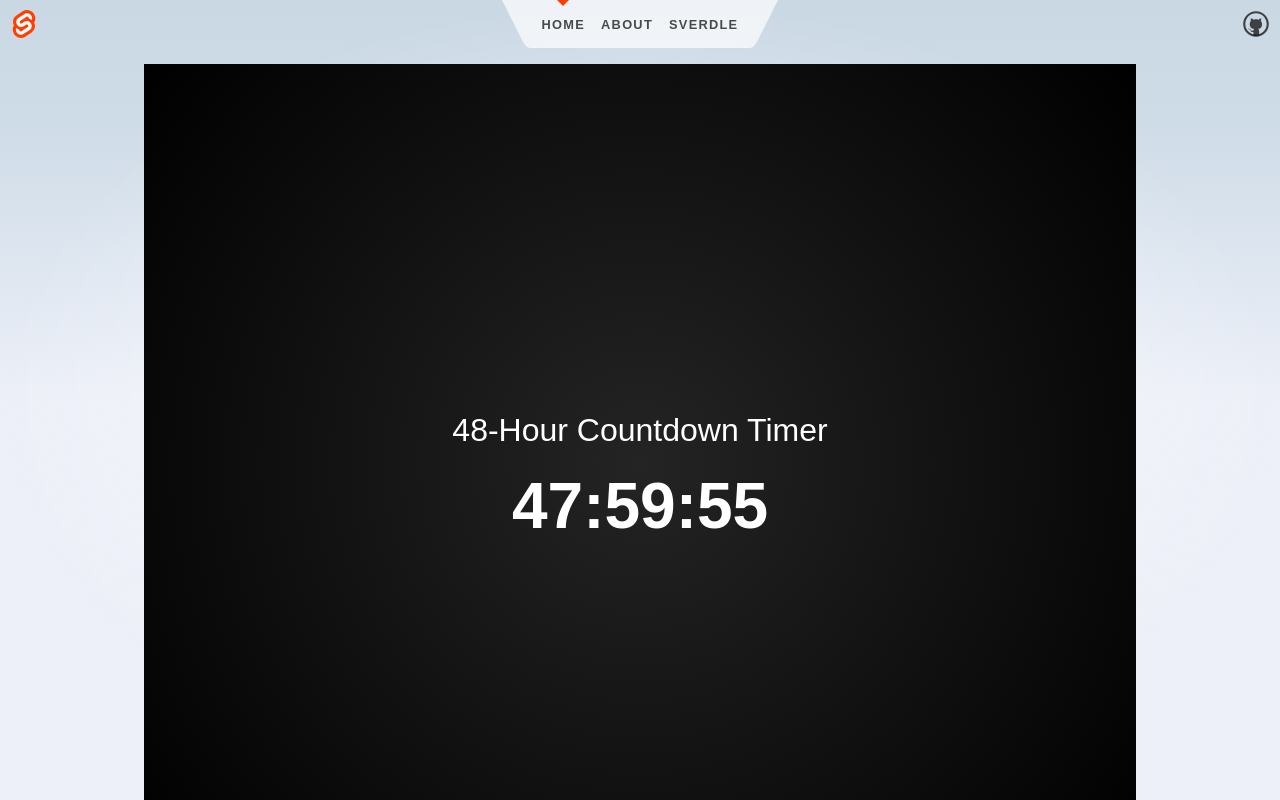
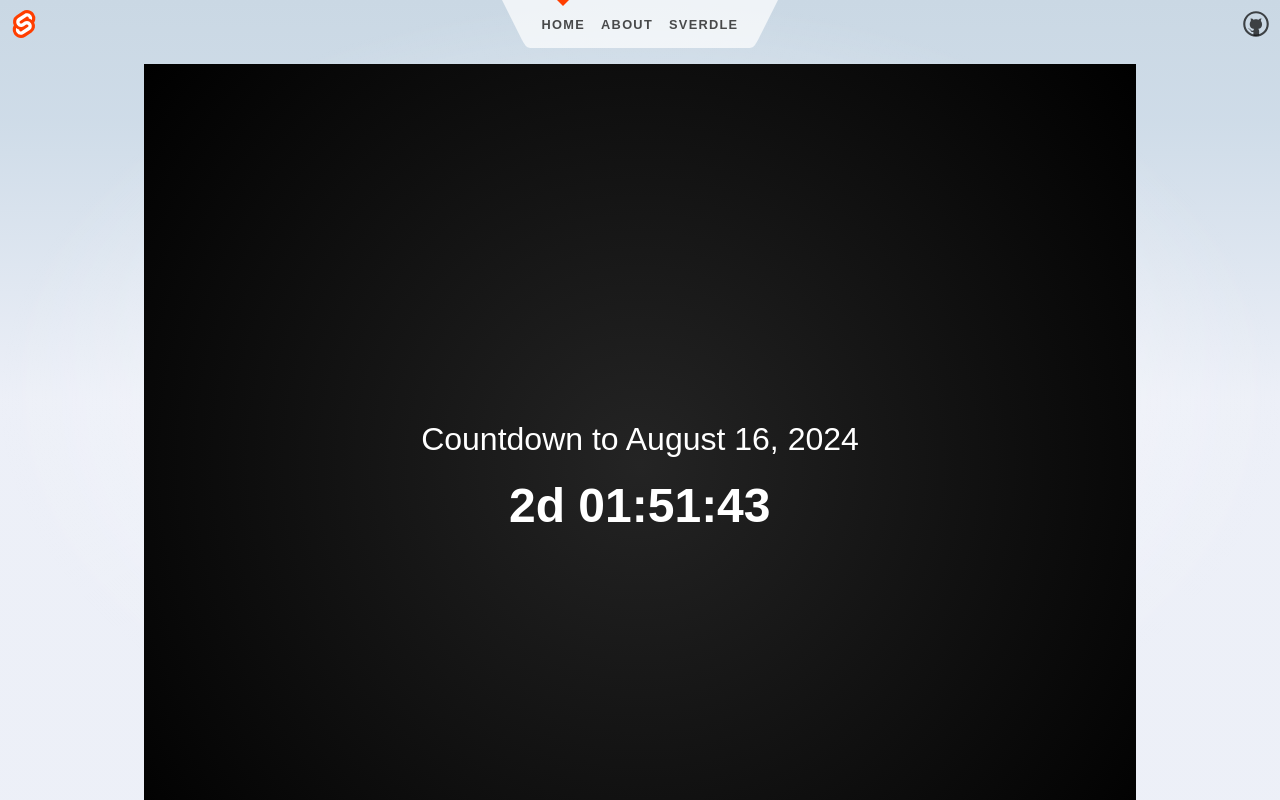
Before and after one commit to Boruchigor/song-releas-timer, a SvelteKit app: page / in a window 1280 px wide. Shown: the top 800 px of the page. Built offline with nearby package versions, Linux system fonts and the light colour scheme.

Commit message:
Update +page.svelte

```diff
--- a/src/routes/+page.svelte
+++ b/src/routes/+page.svelte
@@ -1,6 +1,14 @@
 <script>
-	// Set initial time in seconds (48 hours = 48 * 60 * 60 seconds)
-	let remainingTime = 48 * 60 * 60;
+	// Target date and time: August 16, 2024, at 20:00:00
+	const targetDate = new Date('2024-08-16T20:00:00');
+
+	// Calculate the remaining time in seconds
+	function getRemainingTime() {
+		const now = new Date();
+		return Math.floor((targetDate - now) / 1000);
+	}
+
+	let remainingTime = getRemainingTime();
 
 	// Timer logic to decrease time every second
 	setInterval(() => {
@@ -14,20 +22,21 @@
 	}
 
 	// Compute hours, minutes, and seconds from remainingTime
-	$: hours = Math.floor(remainingTime / 3600);
+	$: days = Math.floor(remainingTime / (24 * 3600));
+	$: hours = Math.floor((remainingTime % (24 * 3600)) / 3600);
 	$: minutes = Math.floor((remainingTime % 3600) / 60);
 	$: seconds = remainingTime % 60;
 </script>
 
 <svelte:head>
-	<title>48-Hour Countdown Timer</title>
-	<meta name="description" content="A countdown timer starting from 48 hours" />
+	<title>Countdown to Binx Birthday - Song release</title>
+	<meta name="description" content="Countdown timer to August 16, 2024, at 8 PM" />
 </svelte:head>
 
 <section>
-	<h1>48-Hour Countdown Timer</h1>
+	<h1>Countdown to August 16, 2024</h1>
 	<div class="timer">
-		<span>{formatTime(hours)}:{formatTime(minutes)}:{formatTime(seconds)}</span>
+		<span>{days}d {formatTime(hours)}:{formatTime(minutes)}:{formatTime(seconds)}</span>
 	</div>
 </section>
 
@@ -49,7 +58,7 @@
 	}
 
 	.timer {
-		font-size: 4em;
+		font-size: 3em;
 		font-weight: bold;
 		animation: pulse 1s infinite;
 	}
```
